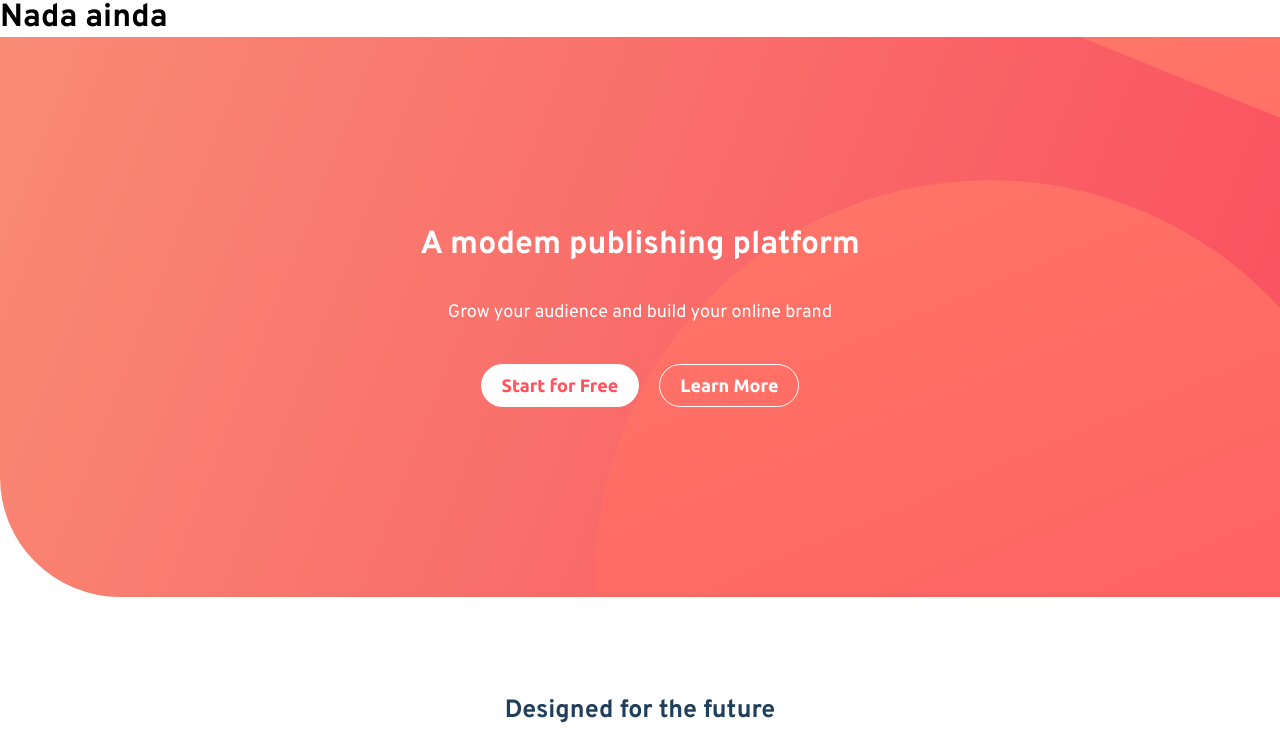
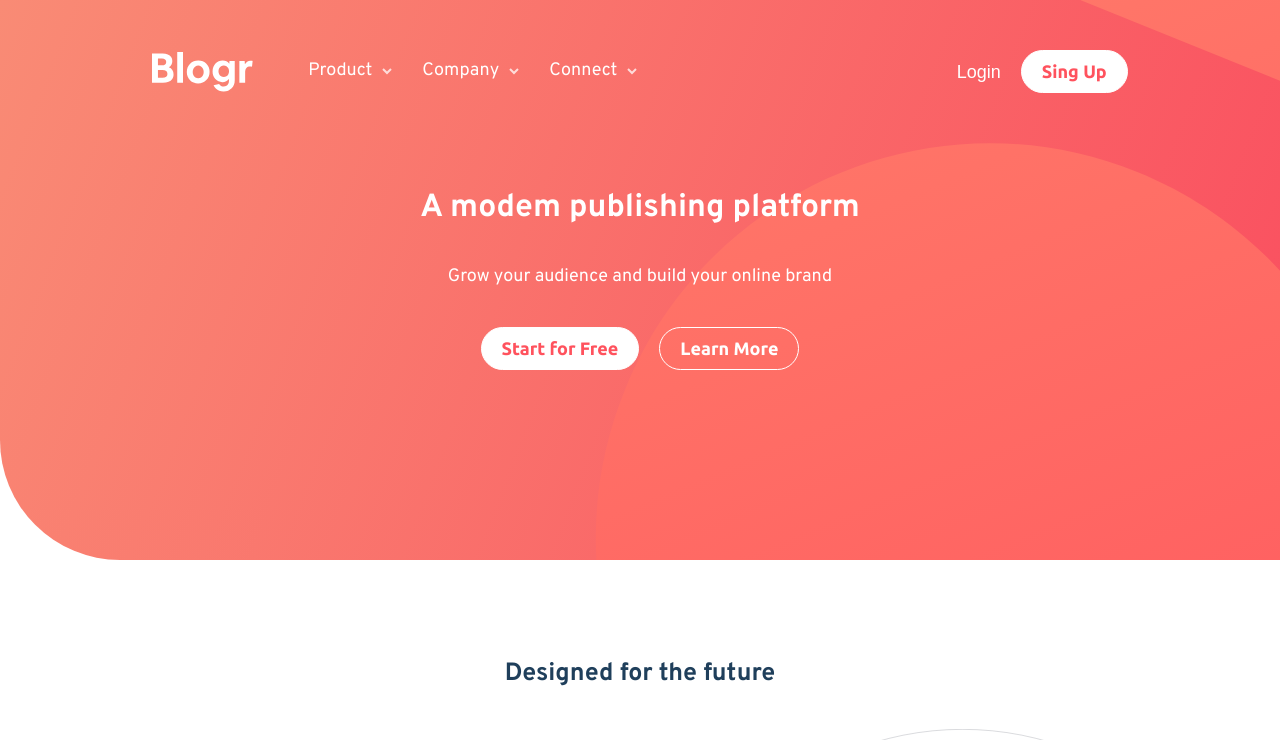
Before and after one commit to tiago-forward/desafio-blogr-landing-page-main, a React (Vite) app: page / in a window 1280 px wide. Shown: the top 740 px of the page. Built offline with nearby package versions, Linux system fonts and the light colour scheme.

Commit message:
Added new styling in the header

```diff
--- /dev/null
+++ b/src/components/Header/NavLinks/index.jsx
@@ -0,0 +1,15 @@
+const NavLinks = ({ Arrow}) => {
+    const links = [{ name: "Product" }, { name: "Company" }, { name: "Connect" }]
+
+    return (
+        <>
+            {links.map((link, index) => (
+                <li key={index} className="link-title">{link.name}
+                    <img className="seta close" src={Arrow} alt="Seta" />
+                </li>
+                ))}
+        </>
+    )
+}
+
+export { NavLinks }
--- a/src/components/Header/index.jsx
+++ b/src/components/Header/index.jsx
@@ -1,17 +1,49 @@
 //Bibliotecas
-// import { useState } from "react"
+import { useState } from "react"
 //Estilos
 import { HeaderContainer } from "./styles"
-// import Logo from "../../../public/images/logo.svg"
-// import Arrow from "../../../public/images/icon-arrow-light.svg"
-// import HamburgerOpen from "../../../public/images/icon-hamburger.svg"
-// import HamburgerClose from "../../../public/images/icon-close.svg"
+//Components
+import { NavLinks } from "./NavLinks"
+//Imagens
+import Logo from "../../../public/images/logo.svg"
+import IconeMenu from "../../../public/images/icon-hamburger.svg"
+import IconeClose from "../../../public/images/icon-close.svg"
+import ArrowDark from "../../../public/images/icon-arrow-dark.svg"
+import ArrowLight from "../../../public/images/icon-arrow-light.svg"
+
 
 const Header = () => {
 
+    const [menuOpen, setMenuOpen] = useState(false)
+
     return (
         <HeaderContainer>
-            <h1>Nada ainda</h1>
+
+            <nav className="nav-menu">
+                <img src={Logo} alt="Logo" className="img-logo" />
+                <ul className="nav-links">
+                    <NavLinks Arrow={ArrowLight} />
+                </ul>
+            </nav>
+
+            <img onClick={() => setMenuOpen(!menuOpen)} src={!menuOpen ? IconeMenu : IconeClose} alt="IconeMenu" className="menu-hamburger" />
+
+            <div className="buttons-header">
+                <button className="btn-login">Login</button>
+                <button className="btn-singup">Sing Up</button>
+            </div>
+
+            <nav className={`nav-menu-mobile ${menuOpen ? 'visible' : ''}`}>
+                <ul className="nav-links-mobile">
+                    <NavLinks Arrow={ArrowDark} />
+                </ul>
+                <div className="line-black"></div>
+                <div className="buttons-header-mobile">
+                    <button className="btn-login">Login</button>
+                    <button className="btn-singup">Sing Up</button>
+                </div>
+            </nav>
+
         </HeaderContainer>
     )
 }
--- a/src/components/Header/styles.js
+++ b/src/components/Header/styles.js
@@ -1,5 +1,143 @@
 import styled from "styled-components";
 
 export const HeaderContainer = styled.header`
+    display: flex;
+    align-items: center;
+    justify-content: space-around;
+    position: absolute;
+    width: 100%;
+    margin-top: 50px;
+
+    .nav-menu {
+        display: flex;
+        align-items: center;
+        justify-content: start;
+
+        .img-logo {
+            margin-right: 40px;
+        }
+    }
+
+    .nav-links {
+        display: inline-flex;
+
+        .link-title {
+            margin: 0 15px;
+            color: var(--white);
+        }
+
+        .seta {
+            margin-left: 10px;
+        }
+
+        @media screen and (max-width: 768px) {
+            display: none;
+        }
+    }
+
+    .buttons-header {
+
+        .btn-login {
+            color: var(--white);
+        }
+
+        .btn-singup {
+            color: var(--light-red);
+            background-color: var(--white);
+            border: 1px solid var(--white);
+            border-radius: 40px;
+            font-family: "Ubuntu", sans-serif;
+            font-weight: 600;
+            padding: 10px 20px;
+            margin-left: 20px;
+
+            &:hover {
+                background-color: var(--very-light-red);
+                color: var(--white);
+                border: 1px solid var(--very-light-red);
+            }
+        }
+
+        @media screen and (max-width: 768px) {
+            display: none;
+        }
+    }
+
+    .line-black {
+        margin: 20px 20px 30px 20px;
+        border-top: 1px solid var(--grayish-blue);
+    }
+
+    .buttons-header-mobile {
+        display: flex;
+        align-items: center;
+        justify-content: center;
+        flex-direction: column;
+
+        .btn-login {
+            color: var(--black);
+        }
+
+        .btn-singup {
+            color: var(--white);
+            background-color: var(--light-red);
+            border: 1px solid var(--light-red);
+            border-radius: 40px;
+            font-family: "Ubuntu", sans-serif;
+            font-weight: 600;
+            padding: 10px 20px;
+            margin: 25px 0;
+
+            &:hover {
+                background-color: var(--white);
+                color: var(--very-light-red);
+                border: 1px solid var(--white);
+            }
+        }
+
+        @media screen and (min-width: 768px) {
+            display: none;
+        }
+    }
+
+    .menu-hamburger {
+        @media screen and (min-width: 768px) {
+            display: none;
+        }
+    }
+
+    .nav-menu-mobile {
+        position: absolute;
+        background-color: var(--white);
+        width: 90%;
+        height: 85vh;
+        top: 50px;
+        border-radius: 5px;
+        transition: margin-left .4s ease;
+        overflow: hidden;
+        margin-left: -200%;
+
+        .nav-links-mobile {
+            text-align: center;
+        }
+
+        .link-title {
+            margin-top: 25px;
+            color: var(--black);
+        }
+
+        .seta {
+            margin-left: 10px;
+        }
+
+        @media screen and (min-width: 768px) {
+            display: none;
+        }
+    }
+
+    .nav-menu-mobile.visible {
+        margin-left: 0;
+    }
+
 
 `
```
